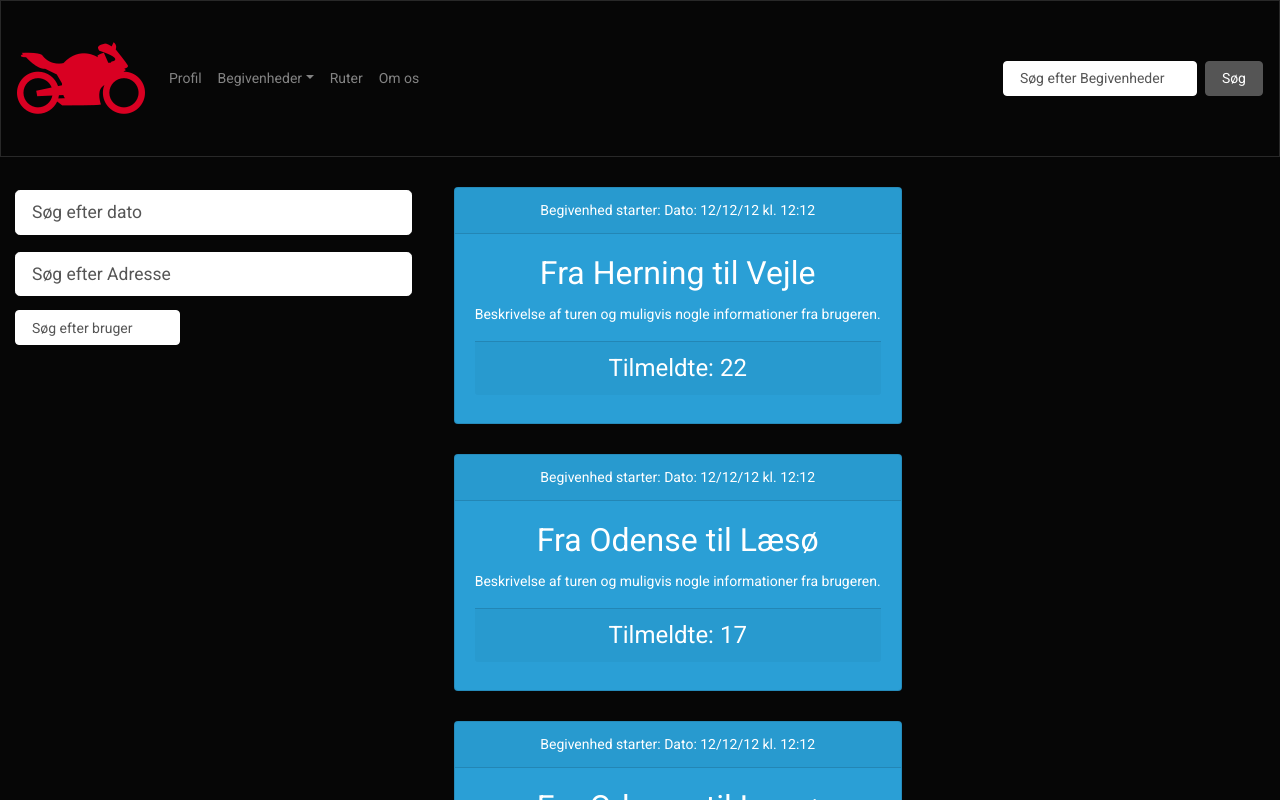
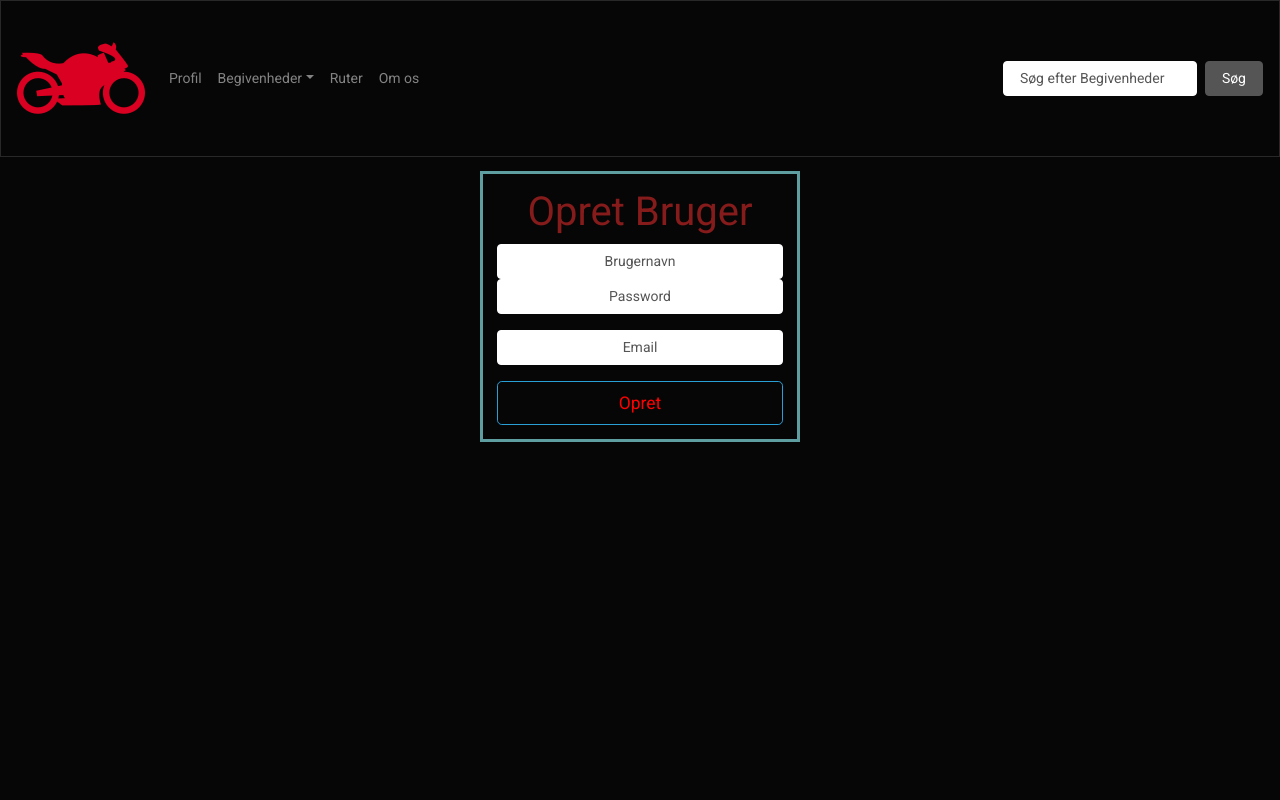
Before and after one commit to Rafigi/MotorRutes, an Angular app: page / in a window 1280 px wide. Shown: the top 800 px of the page. Built offline with nearby package versions, Linux system fonts and the light colour scheme.

Commit message:
Opretprofil

```diff
--- a/src/app/app.component.html
+++ b/src/app/app.component.html
@@ -1,5 +1,5 @@
 <!--The content below is only a placeholder and can be replaced.-->
 
 <app-menu></app-menu>
-<app-begivenheder></app-begivenheder>
+<app-opret-profil></app-opret-profil>
 <router-outlet></router-outlet>
--- a/src/app/app.module.ts
+++ b/src/app/app.module.ts
@@ -6,13 +6,15 @@ import { AppComponent } from './app.component';
 import { MenuComponent } from './menu/menu.component';
 import { LoginComponent } from './login/login.component';
 import { BegivenhederComponent } from './begivenheder/begivenheder.component';
+import { OpretProfilComponent } from './opret-profil/opret-profil.component';
 
 @NgModule({
   declarations: [
     AppComponent,
     MenuComponent,
     LoginComponent,
-    BegivenhederComponent
+    BegivenhederComponent,
+    OpretProfilComponent
   ],
   imports: [
     BrowserModule,
--- /dev/null
+++ b/src/app/opret-profil/opret-profil.component.css
@@ -0,0 +1,7 @@
+.Opret
+{
+    border-style: solid;
+    border-color: cadetblue;
+    padding: 1em;
+    margin-top: 1em;
+}
--- /dev/null
+++ b/src/app/opret-profil/opret-profil.component.html
@@ -0,0 +1,16 @@
+<section class="col-lg-3 mx-auto Opret">
+  <div class="form-group">
+    <h3 class="text-md-center" style="color:rgb(133, 27, 27)">Opret Bruger</h3>
+    <input type="text" class="form-control text-center"  aria-describedby="text" placeholder="Brugernavn">
+    <div class="invalid-feedback">Brugernavnet er taget</div>
+
+    <input type="text" class="form-control text-center"  placeholder="Password">
+    <div class="invalid-feedback">Passwordet skal være såååååååååå langt.</div>
+
+  </div>
+  <div class="form-group">
+
+    <input type="email" class="form-control text-center" aria-describedby="emailHelp" placeholder="Email">
+  </div>
+  <button type="button" class="btn btn-outline-primary btn-lg col-sm-12" style="color: red">Opret</button>
+</section>
--- /dev/null
+++ b/src/app/opret-profil/opret-profil.component.ts
@@ -0,0 +1,15 @@
+import { Component, OnInit } from '@angular/core';
+
+@Component({
+  selector: 'app-opret-profil',
+  templateUrl: './opret-profil.component.html',
+  styleUrls: ['./opret-profil.component.css']
+})
+export class OpretProfilComponent implements OnInit {
+
+  constructor() { }
+
+  ngOnInit() {
+  }
+
+}
```
Also changed, not shown: 1 other file (tests, documents, lock files or other folders).
